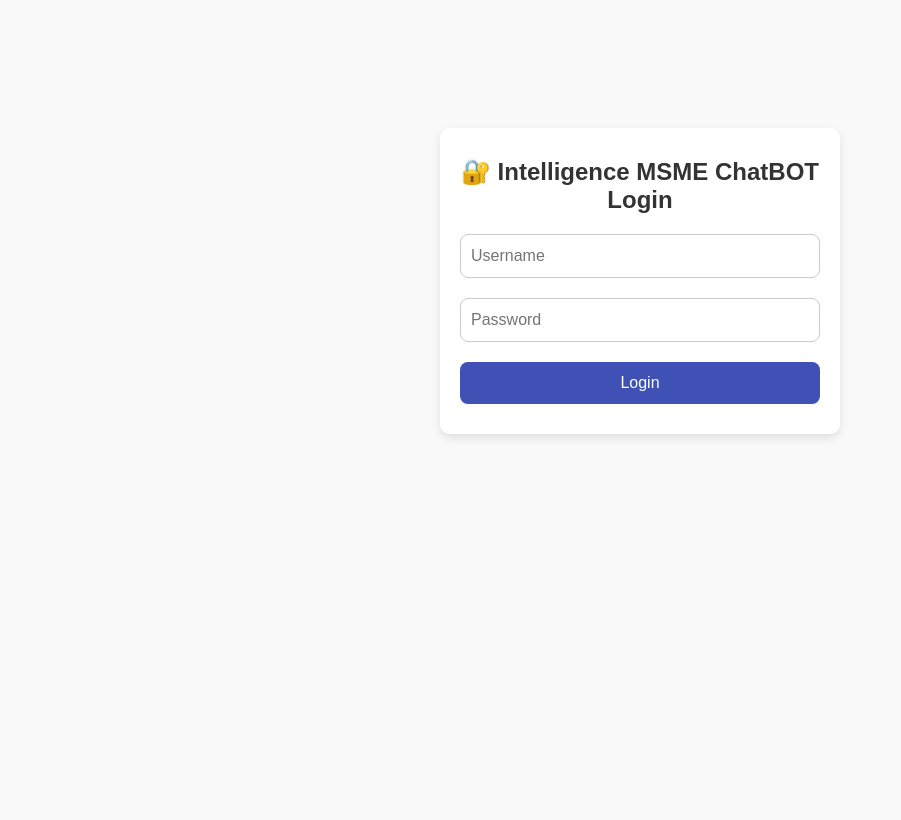
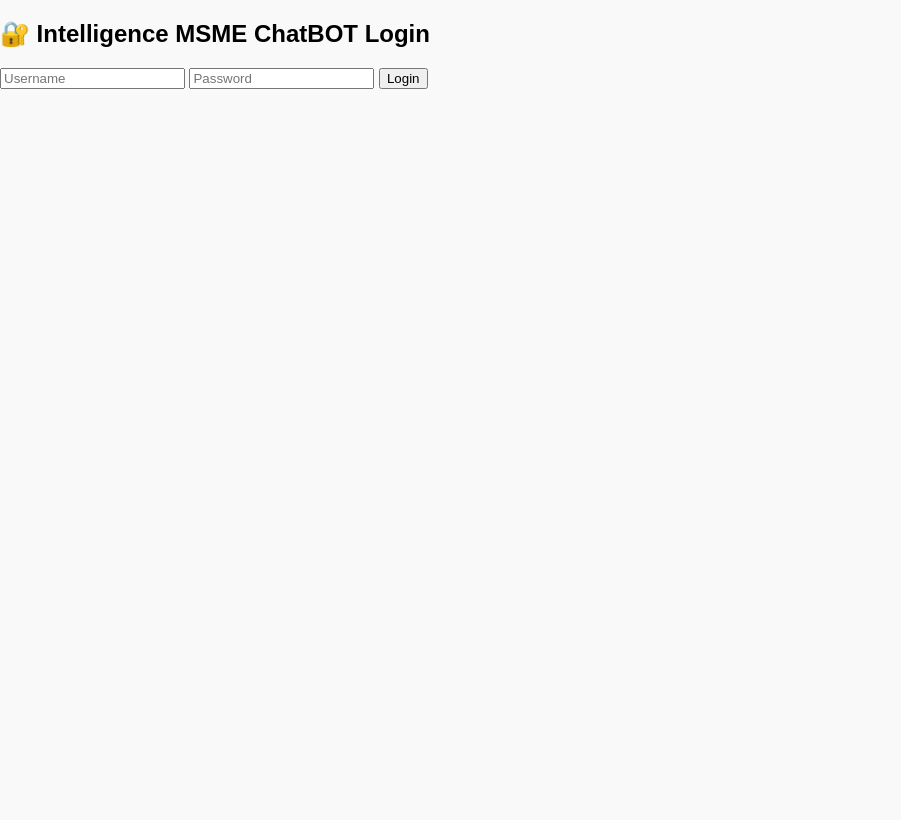
Before and after one commit to M-S-ALAM/MSME-Support-ChatBOT, a FastAPI app: template templates/login.html in a window 1280 px wide. Shown: the whole page, without its empty margins (0-901 px from the left). Before the commit the page ends 438 px from the top, so only its background shows below. Run offline with FastAPI, Linux system fonts and the light colour scheme; the template is opened without the code that fills it, so the values that code supplies are empty; parts of the project's set-up code (start-up, migrations or seed data) failed here and were passed over.

Commit message:
add file

```diff
--- a/static/login.css
+++ b/static/login.css
@@ -1,63 +1,15 @@
-/* Reset some basic styles */
 * {
   box-sizing: border-box;
-  padding: 0;
-  margin: 0;
 }
 
-/* Global page settings */
 html, body {
+  margin: 0;
+  padding: 0;
   height: 100%;
   font-family: Arial, sans-serif;
   background: #f9f9f9;
-  display: flex;
-  flex-direction: column;
 }
 
-/* ========== LOGIN PAGE ========== */
-.login-container {
-  max-width: 400px;
-  width: 90%;
-  margin: auto;
-  margin-top: 10%;
-  padding: 30px 20px;
-  background: white;
-  border-radius: 10px;
-  box-shadow: 0 4px 10px rgba(0, 0, 0, 0.1);
-  display: flex;
-  flex-direction: column;
-  gap: 20px;
-  text-align: center;
-}
-
-.login-container h2 {
-  font-size: 24px;
-  color: #333;
-}
-
-.login-container input {
-  padding: 12px 10px;
-  font-size: 16px;
-  border: 1px solid #ccc;
-  border-radius: 8px;
-}
-
-.login-container button {
-  padding: 12px;
-  font-size: 16px;
-  border: none;
-  border-radius: 8px;
-  background: #3f51b5;
-  color: white;
-  cursor: pointer;
-  transition: background 0.3s;
-}
-
-.login-container button:hover {
-  background: #2c3e90;
-}
-
-/* ========== CHAT PAGE ========== */
 .chat-wrapper {
   display: flex;
   flex-direction: column;
```
Also changed, not shown: other parts of static/login.css (+18 -24 lines), static/style.css (deleted, +0 -105 lines).
